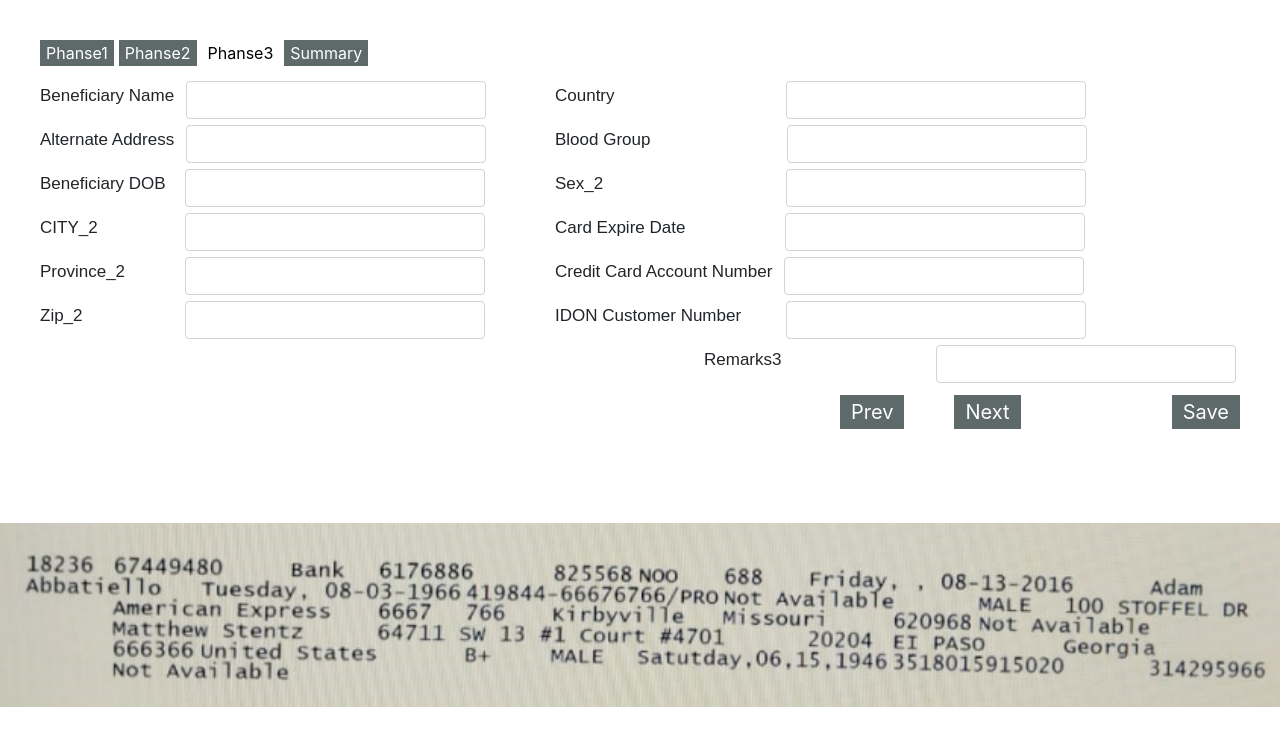
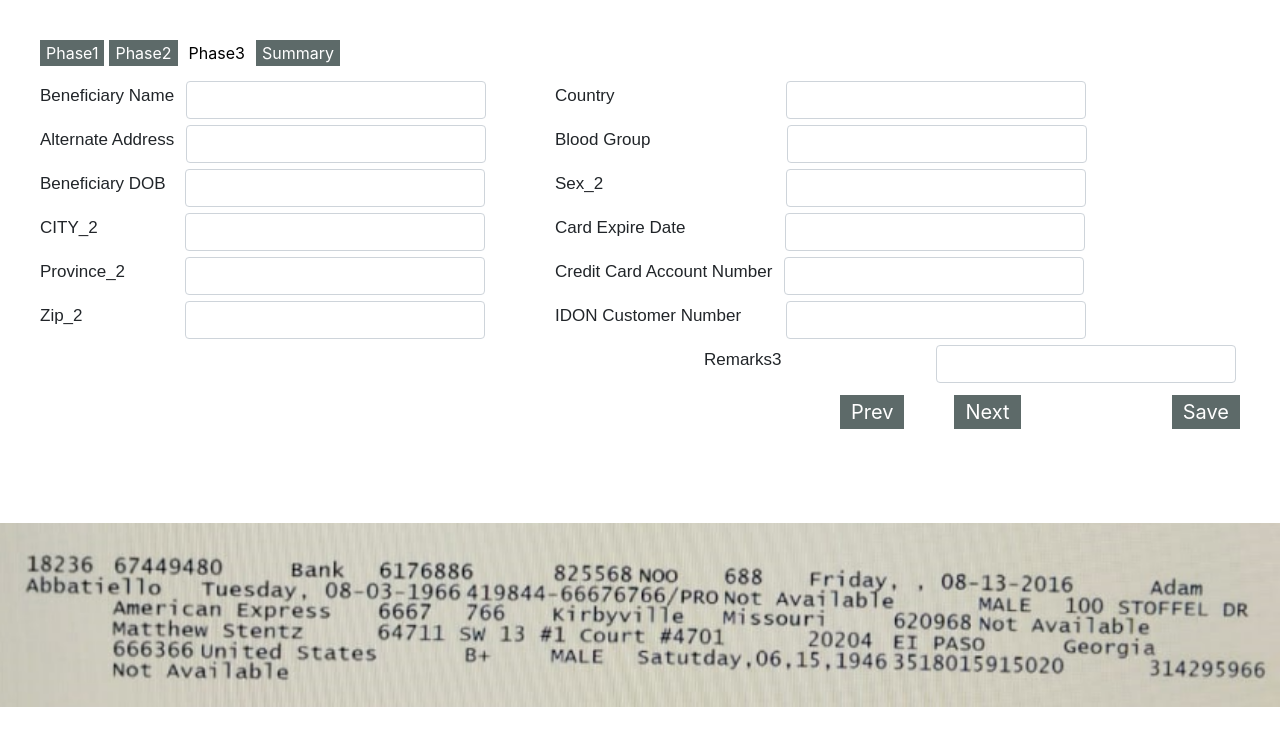
Before and after one commit to Vr1ItService/CibiliDemo, a plain HTML site: page phanse3.html in a window 1280 px wide. Drawn offline with nearby package versions, Linux system fonts and the light colour scheme.

Commit message:
Update phanse3.html

```diff
--- a/phanse3.html
+++ b/phanse3.html
@@ -16,9 +16,9 @@
 <body>
     <form style="padding: 40px;">
         <div style="display: flex; ">
-            <button style="margin-bottom: 15px; margin-right: 5px; border: none; background-color: #5d6a69; color: white;">Phanse1</button>
-            <button style="margin-bottom: 15px; margin-right: 5px; border: none; background-color: #5d6a69; color: white;">Phanse2</button>
-            <button style="margin-bottom: 15px; margin-right: 5px;border: none; background-color: white">Phanse3</button>
+            <button style="margin-bottom: 15px; margin-right: 5px; border: none; background-color: #5d6a69; color: white;">Phase1</button>
+            <button style="margin-bottom: 15px; margin-right: 5px; border: none; background-color: #5d6a69; color: white;">Phase2</button>
+            <button style="margin-bottom: 15px; margin-right: 5px;border: none; background-color: white">Phase3</button>
             <button style="margin-bottom: 15px;border: none; background-color: #5d6a69; color: white;">Summary</button>
              </div>
         <div class="row" style="margin-bottom: 6px;">
```
